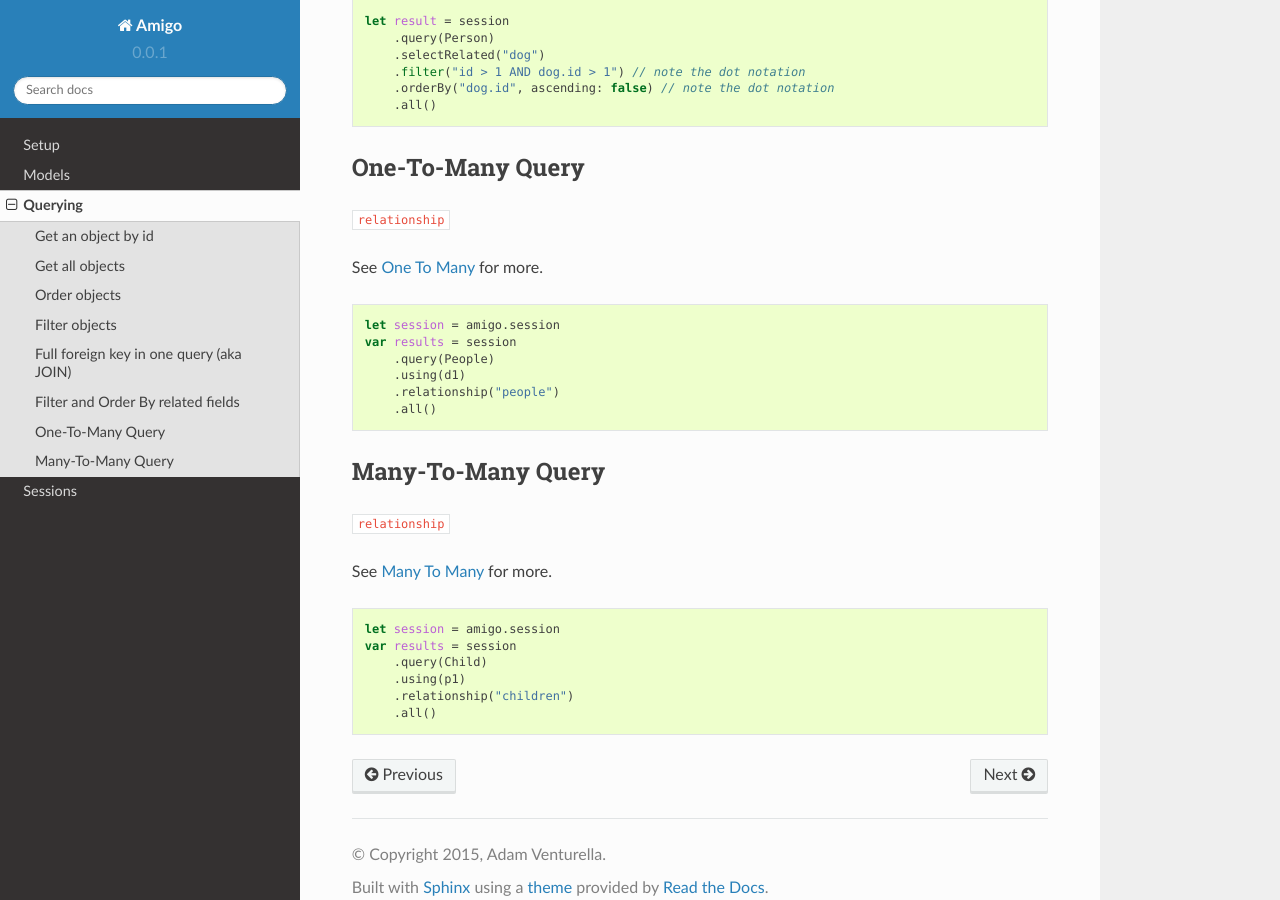
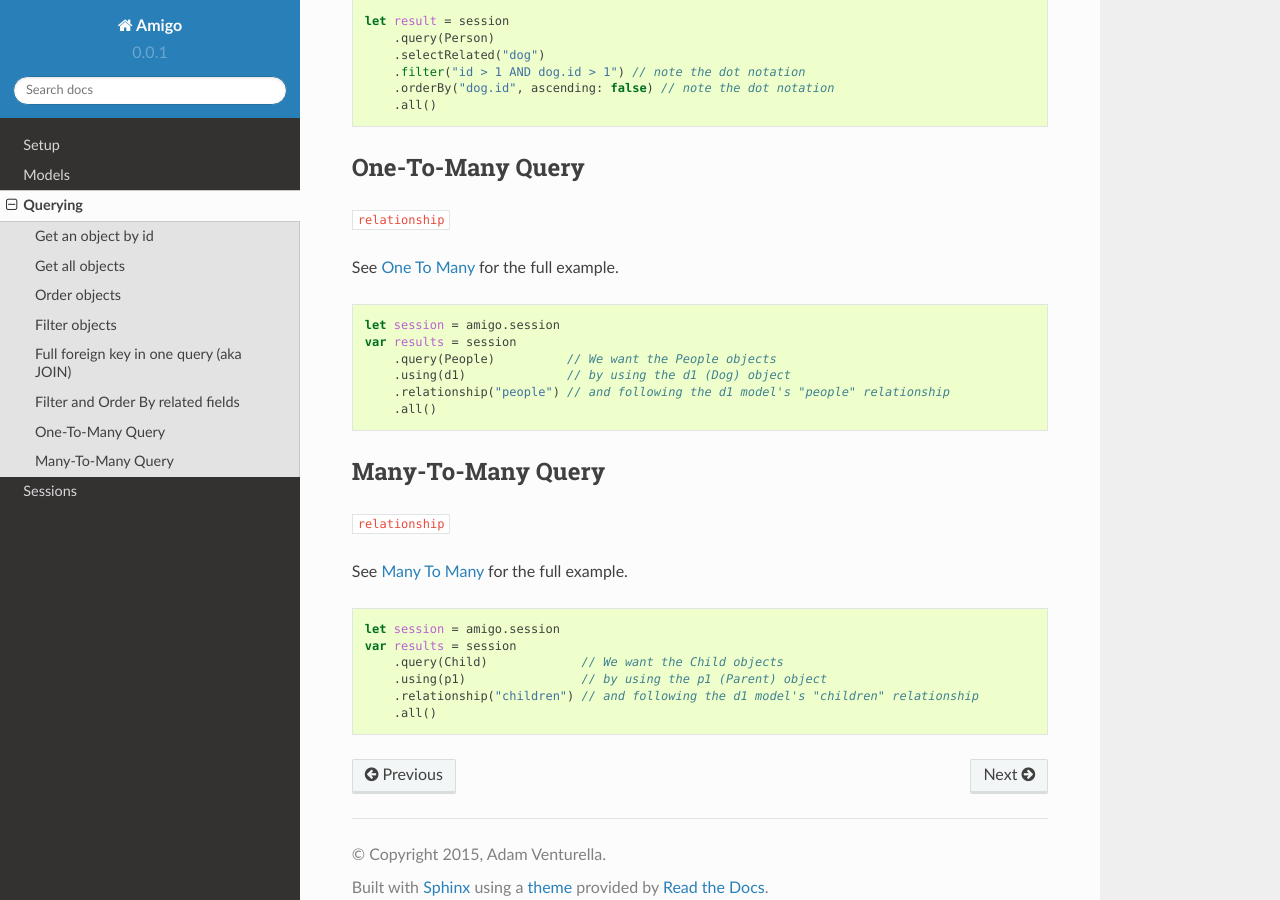
Before and after one commit to blitzagency/amigo-swift, a Sphinx documentation site: the page built from docs/querying/index.rst, in a window 1280 px wide and 900 px high, scrolled down 2570 px. Built offline with Sphinx 7.4.7 and the Read the Docs theme 2.0.0, drawn with Linux system fonts in a browser that asks for light colours.

Commit message:
doc updates

```diff
--- a/docs/querying/index.rst
+++ b/docs/querying/index.rst
@@ -156,16 +156,17 @@ One-To-Many Query
 
 :code:`relationship`
 
-See :ref:`one-to-many` for more.
+See :ref:`one-to-many` for the full example.
 
 .. code-block:: swift
 
     let session = amigo.session
     var results = session
-        .query(People)
-        .using(d1)
-        .relationship("people")
+        .query(People)          // We want the People objects
+        .using(d1)              // by using the d1 (Dog) object
+        .relationship("people") // and following the d1 model's "people" relationship
         .all()
+
 
 
 Many-To-Many Query
@@ -173,13 +174,13 @@ Many-To-Many Query
 
 :code:`relationship`
 
-See :ref:`many-to-many` for more.
+See :ref:`many-to-many` for the full example.
 
 .. code-block:: swift
 
     let session = amigo.session
     var results = session
-        .query(Child)
-        .using(p1)
-        .relationship("children")
+        .query(Child)             // We want the Child objects
+        .using(p1)                // by using the p1 (Parent) object
+        .relationship("children") // and following the d1 model's "children" relationship
         .all()
```
Also changed, not shown: docs/models/orm_models.rst (+4 -4 lines).
